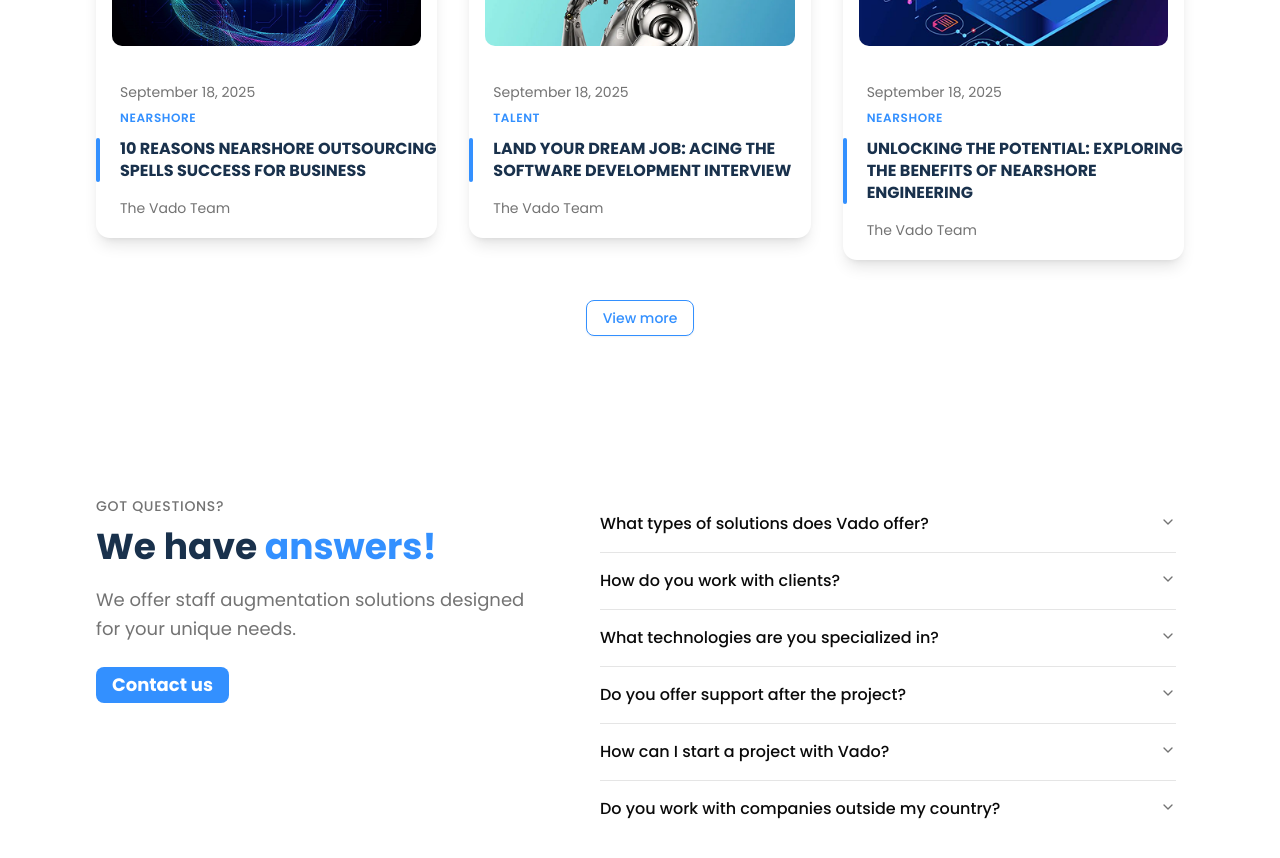
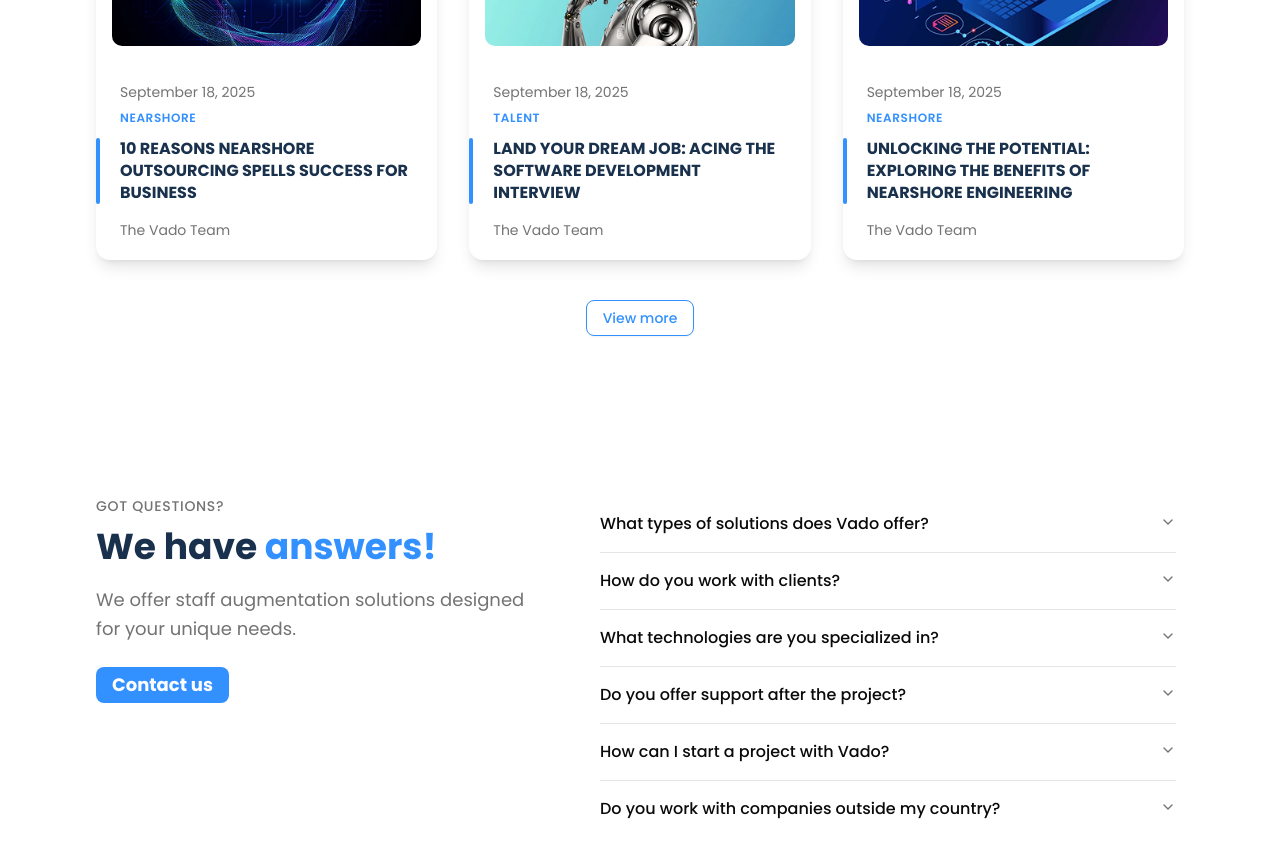
Before and after one commit to vadodevs/vado-landing, a React (Vite) app: page /en/servicios/ampliacion-de-personal in a window 1280 px wide. Shown: the part 3560-4418 px from the top of the page. Built offline with nearby package versions, Linux system fonts and the light colour scheme.

Commit message:
Update InsightCard and VadoInsightsSection components for improved layout and styling. Adjust padding in InsightCard and set full height for VadoInsightsSection to enhance visual consistency.

```diff
--- a/src/components/layout/home/insights/InsightCard.tsx
+++ b/src/components/layout/home/insights/InsightCard.tsx
@@ -36,7 +36,7 @@ export function InsightCard({
         <p className="text-primary mb-3 px-6 text-xs font-semibold tracking-wider uppercase">
           {category}
         </p>
-        <div className="flex min-h-0 w-full flex-1 gap-4">
+        <div className="flex min-h-0 w-full flex-1 gap-4 pr-6">
           <span className="bg-primary mr-1 w-1 shrink-0 self-stretch rounded-full" aria-hidden />
           <h3 className="min-w-0 text-sm leading-snug font-bold text-[#19314c] uppercase md:text-base">
             {title}
--- a/src/components/layout/home/insights/VadoInsightsSection.tsx
+++ b/src/components/layout/home/insights/VadoInsightsSection.tsx
@@ -40,7 +40,7 @@ export function VadoInsightsSection() {
   ];
 
   return (
-    <section className="bg-background py-12 md:py-16 lg:py-20">
+    <section className="bg-background h-full py-12 md:py-16 lg:py-20">
       <CenterContainer>
         <p className="text-muted-foreground mb-2 text-xs font-medium tracking-wider uppercase md:text-sm">
           {t('home.vadoInsights.label')}
```
